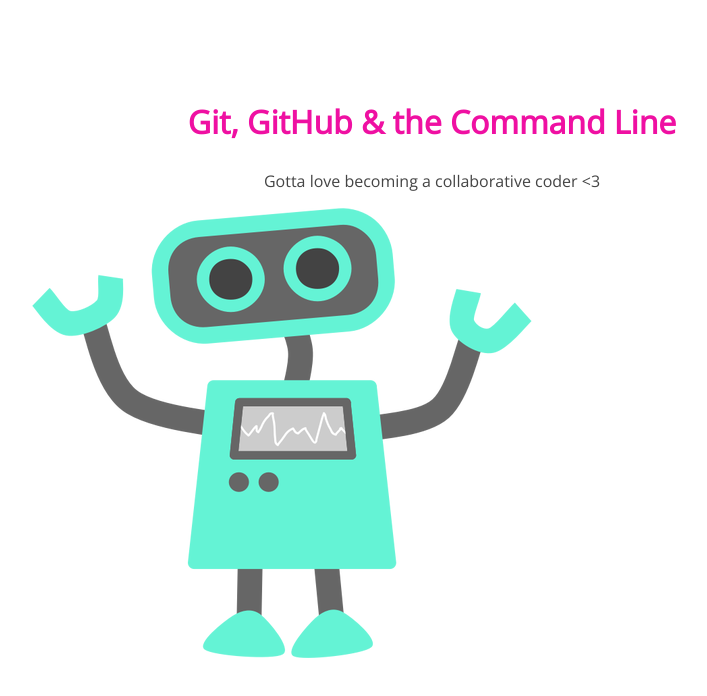
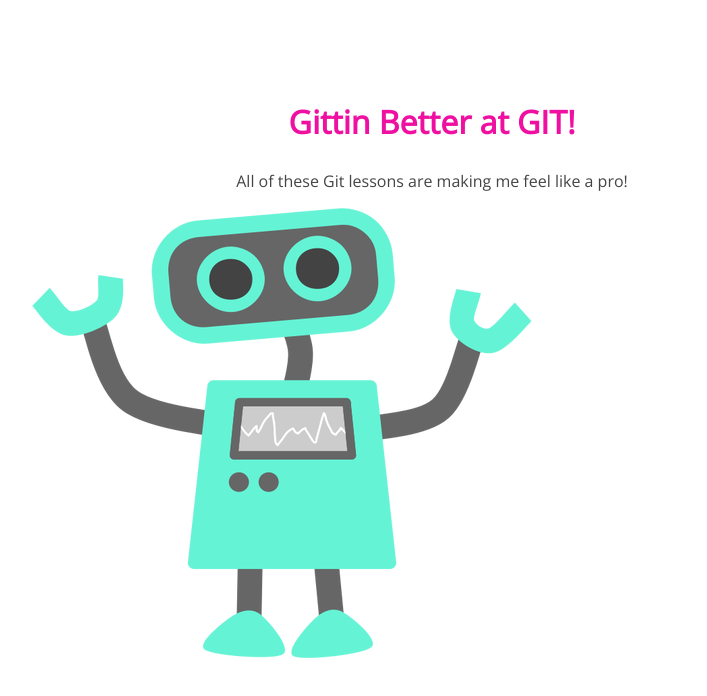
Before and after one commit to NicoletteLouise/105-project, a plain HTML site: page index.html in a window 1280 px wide. Shown: the whole page, without its empty margins (208-915 px from the left). Drawn offline with nearby package versions, Linux system fonts and the light colour scheme.

Commit message:
changed header and p

```diff
--- a/index.html
+++ b/index.html
@@ -8,8 +8,8 @@
 </head>
 <body>
 	<section>
-		<h1>Git, GitHub & the Command Line</h1>
-		<p>Gotta love becoming a collaborative coder <3</p>
+		<h1>Gittin Better at GIT!</h1>
+		<p>All of these Git lessons are making me feel like a pro!</p>
 		<img src="img/happy-blue-robot.png">
 	</section>
 </body>
```
